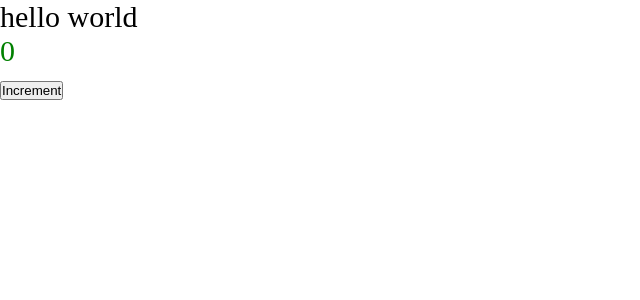
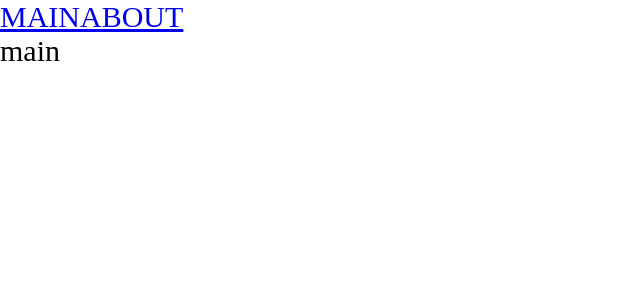
Before and after one commit to oltree/frontend, a React app: page / in a window 1280 px wide. Shown: the top 300 px of the page, without its empty margins (0-640 px from the left). Built offline with nearby package versions, Linux system fonts and the light colour scheme.

Commit message:
feat: add react router dom and lazy componnents

```diff
--- a/package.json
+++ b/package.json
@@ -15,6 +15,7 @@
     "@types/node": "^20.11.30",
     "@types/react": "^18.2.67",
     "@types/react-dom": "^18.2.22",
+    "@types/react-router-dom": "^5.3.3",
     "@types/webpack": "^5.28.5",
     "@types/webpack-dev-server": "^4.7.2",
     "css-loader": "^6.10.0",
@@ -32,6 +33,7 @@
   },
   "dependencies": {
     "react": "^18.2.0",
-    "react-dom": "^18.2.0"
+    "react-dom": "^18.2.0",
+    "react-router-dom": "^6.22.3"
   }
 }
--- a/src/App.tsx
+++ b/src/App.tsx
@@ -1,11 +1,24 @@
-import { Counter } from './componets/Counter';
+import { Route, Routes } from 'react-router-dom';
+
+import { AboutAsync } from './pages/about';
+import { MainAsync } from './pages/main';
+
+import { Suspense } from 'react';
+import { Link } from 'react-router-dom';
 import './index.scss';
 
 const App = () => {
   return (
     <div className='app'>
-      <p>hello world</p>
-      <Counter />
+      <Link to={'/'}>MAIN</Link>
+      <Link to={'/about'}>ABOUT</Link>
+
+      <Suspense fallback={<div>Loading...</div>}>
+        <Routes>
+          <Route path='/' element={<MainAsync />} />
+          <Route path='/about' element={<AboutAsync />} />
+        </Routes>
+      </Suspense>
     </div>
   );
 };
--- a/src/index.tsx
+++ b/src/index.tsx
@@ -1,4 +1,10 @@
 import { render } from 'react-dom';
+import { BrowserRouter } from 'react-router-dom';
 import App from './App';
 
-render(<App />, document.getElementById('root'));
+render(
+  <BrowserRouter>
+    <App />
+  </BrowserRouter>,
+  document.getElementById('root')
+);
--- /dev/null
+++ b/src/pages/about/About.async.tsx
@@ -0,0 +1,3 @@
+import { lazy } from 'react';
+
+export const AboutAsync = lazy(() => import('./About'));
--- /dev/null
+++ b/src/pages/about/About.tsx
@@ -0,0 +1,9 @@
+import { FC, memo } from 'react';
+
+interface AboutProps {}
+
+const About: FC<AboutProps> = memo(() => {
+  return <div>About</div>;
+});
+
+export default About;
--- /dev/null
+++ b/src/pages/about/index.ts
@@ -0,0 +1 @@
+export { AboutAsync } from './About.async';
--- /dev/null
+++ b/src/pages/main/Main.asynx.tsx
@@ -0,0 +1,3 @@
+import { lazy } from 'react';
+
+export const MainAsync = lazy(() => import('./Main'));
--- /dev/null
+++ b/src/pages/main/Main.tsx
@@ -0,0 +1,9 @@
+import { FC, memo } from 'react';
+
+interface MainProps {}
+
+const Main: FC<MainProps> = memo(() => {
+  return <div>main</div>;
+});
+
+export default Main;
--- /dev/null
+++ b/src/pages/main/index.ts
@@ -0,0 +1 @@
+export { MainAsync } from './Main.asynx';
```
Also changed, not shown: 6 other files (tests, documents, lock files or other folders).
